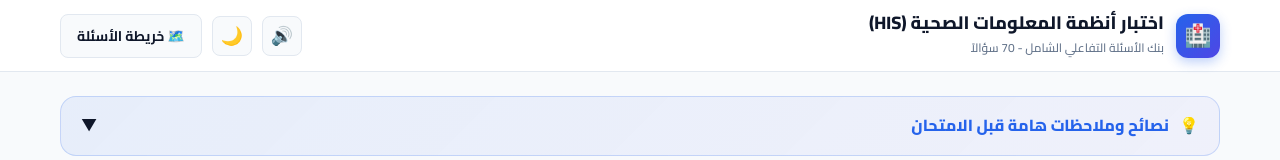
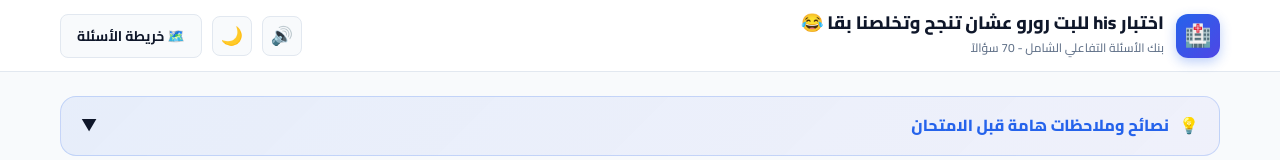
Before and after one commit to anashegazi/quiz, a plain HTML site: page docs/index.html in a window 1280 px wide. Shown: the top 160 px of the page. Drawn offline with Linux system fonts and the light colour scheme.

Commit message:
Update exam title for Roro

```diff
--- a/docs/index.html
+++ b/docs/index.html
@@ -3,7 +3,7 @@
 <head>
   <meta charset="UTF-8">
   <meta name="viewport" content="width=device-width, initial-scale=1.0">
-  <title>اختبار أنظمة المعلومات الصحية التفاعلي - HIS Medical Systems Exam</title>
+  <title>اختبار his للبت رورو عشان تنجح وتخلصنا بقا 😂</title>
   <!-- Google Fonts: Cairo & OutFit -->
   <link rel="preconnect" href="https://fonts.googleapis.com">
   <link rel="preconnect" href="https://fonts.gstatic.com" crossorigin>
@@ -857,7 +857,7 @@
       <a href="#" class="brand">
         <div class="brand-icon">🏥</div>
         <div class="brand-title">
-          <h1>اختبار أنظمة المعلومات الصحية (HIS)</h1>
+          <h1>اختبار his للبت رورو عشان تنجح وتخلصنا بقا 😂</h1>
           <span>بنك الأسئلة التفاعلي الشامل - 70 سؤالاً</span>
         </div>
       </a>
```
Also changed, not shown: index.html (+2 -2 lines).
